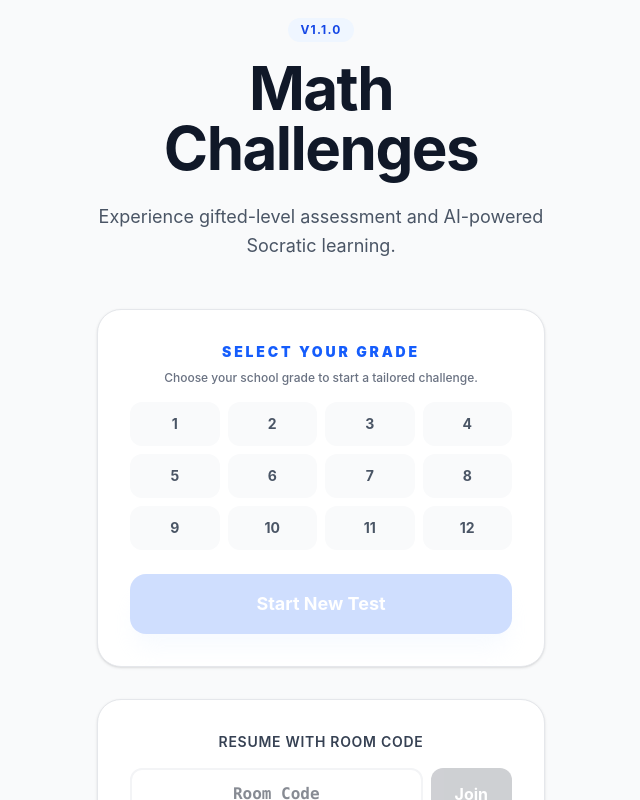
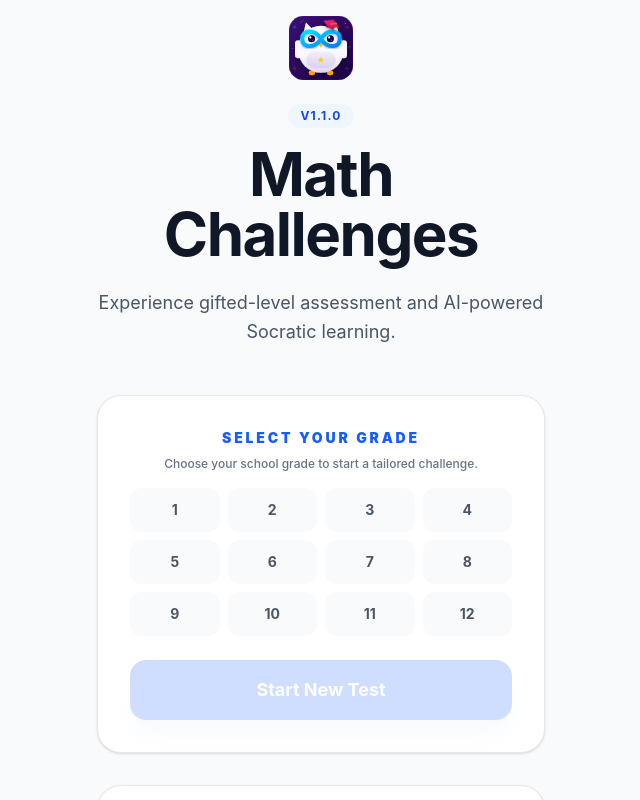
Before and after one commit to dalloro/math-challenges, a React (Vite) app: page / in a window 1280 px wide. Shown: the top 800 px of the page, without its empty margins (319-959 px from the left). Built offline with nearby package versions, Linux system fonts and the light colour scheme.

Commit message:
feat(ui): Integrate Logo into Landing, Test, and Admin pages

```diff
--- a/src/pages/AdminPage.tsx
+++ b/src/pages/AdminPage.tsx
@@ -4,6 +4,7 @@ import { auth } from '../firebase';
 import { signOut } from 'firebase/auth';
 import { QuestionWizard } from '../components/QuestionWizard';
 import { BulkUpload, QuestionExplorer, QuestionExporter } from '../components/AdminComponents';
+import { Logo } from '../components/Logo';
 
 export function AdminPage() {
   const navigate = useNavigate();
@@ -34,6 +35,7 @@ export function AdminPage() {
       {/* Header */}
       <header className="bg-white border-b border-gray-200 px-8 py-4 flex justify-between items-center">
         <div className="flex items-center space-x-4">
+          <Logo className="h-8 w-auto" />
           <h1 className="text-2xl font-bold text-gray-900 tracking-tight">Admin Dashboard</h1>
           <span className="px-2 py-1 bg-red-50 text-red-600 text-[10px] font-black uppercase tracking-widest rounded-md border border-red-100">
             Authenticated
--- a/src/pages/LandingPage.tsx
+++ b/src/pages/LandingPage.tsx
@@ -3,6 +3,7 @@ import { useState } from 'react';
 import { signInWithEmailAndPassword } from 'firebase/auth';
 import { auth } from '../firebase';
 import packageJson from '../../package.json';
+import { Logo } from '../components/Logo';
 
 export function LandingPage() {
   const navigate = useNavigate();
@@ -55,7 +56,8 @@ export function LandingPage() {
   return (
     <div className="min-h-screen flex items-center justify-center p-4 bg-gray-50">
       <div className="max-w-md w-full text-center space-y-12">
-        <header>
+        <header className="flex flex-col items-center">
+          <Logo className="h-16 w-auto mb-6" />
           <div className="inline-block px-3 py-1 rounded-full bg-blue-50 text-blue-700 text-xs font-bold uppercase tracking-widest mb-4">
             v{packageJson.version}
           </div>
--- a/src/pages/TestPage.tsx
+++ b/src/pages/TestPage.tsx
@@ -10,6 +10,7 @@ import { evaluateReasoning } from '../services/ai';
 import { getApiKey } from '../services/storage';
 import { SolutionDisplay } from '../components/SolutionDisplay';
 import { parseIdealSolution } from '../utils/solutionParser';
+import { Logo } from '../components/Logo';
 
 const RANKS = [
   'Apprentice',    // Level 1-2
@@ -252,6 +253,8 @@ function TestEngine({ grade, initialRoomState, onSync, roomCode }: TestEnginePro
       theme === 'focus' ? 'bg-blue-50/50' : 'bg-gray-50'
     }`}>
       <header className="max-w-4xl w-full mx-auto flex justify-between items-center py-4">
+        <div className="flex items-center space-x-4">
+          <Logo className="h-10 w-auto" />
           <div className="flex flex-col">
             <div className="flex items-center space-x-2">
               <h2 className="text-xl font-semibold text-gray-900 tracking-tight">Grade {grade} Adaptive Challenge</h2>
@@ -262,6 +265,7 @@ function TestEngine({ grade, initialRoomState, onSync, roomCode }: TestEnginePro
               )}
             </div>
             <p className="text-sm text-gray-500 font-medium">Room: <span className="font-mono text-blue-600 font-bold uppercase">{roomCode}</span></p>
+          </div>
         </div>
         <div className="flex items-center space-x-6">
           <div
```
Also changed, not shown: 1 other file (tests, documents, lock files or other folders). Lines whose indentation alone changed are shown as unchanged.
